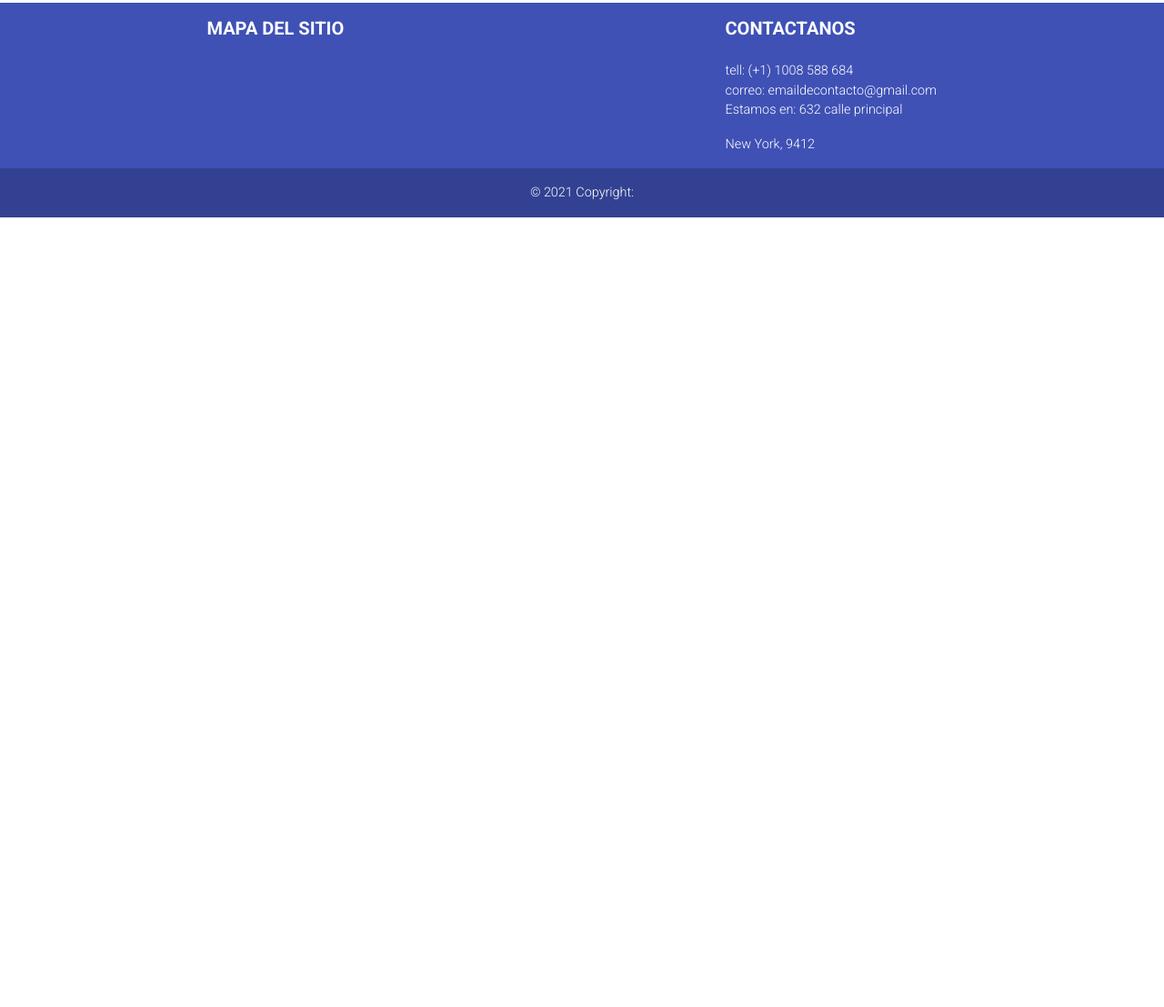
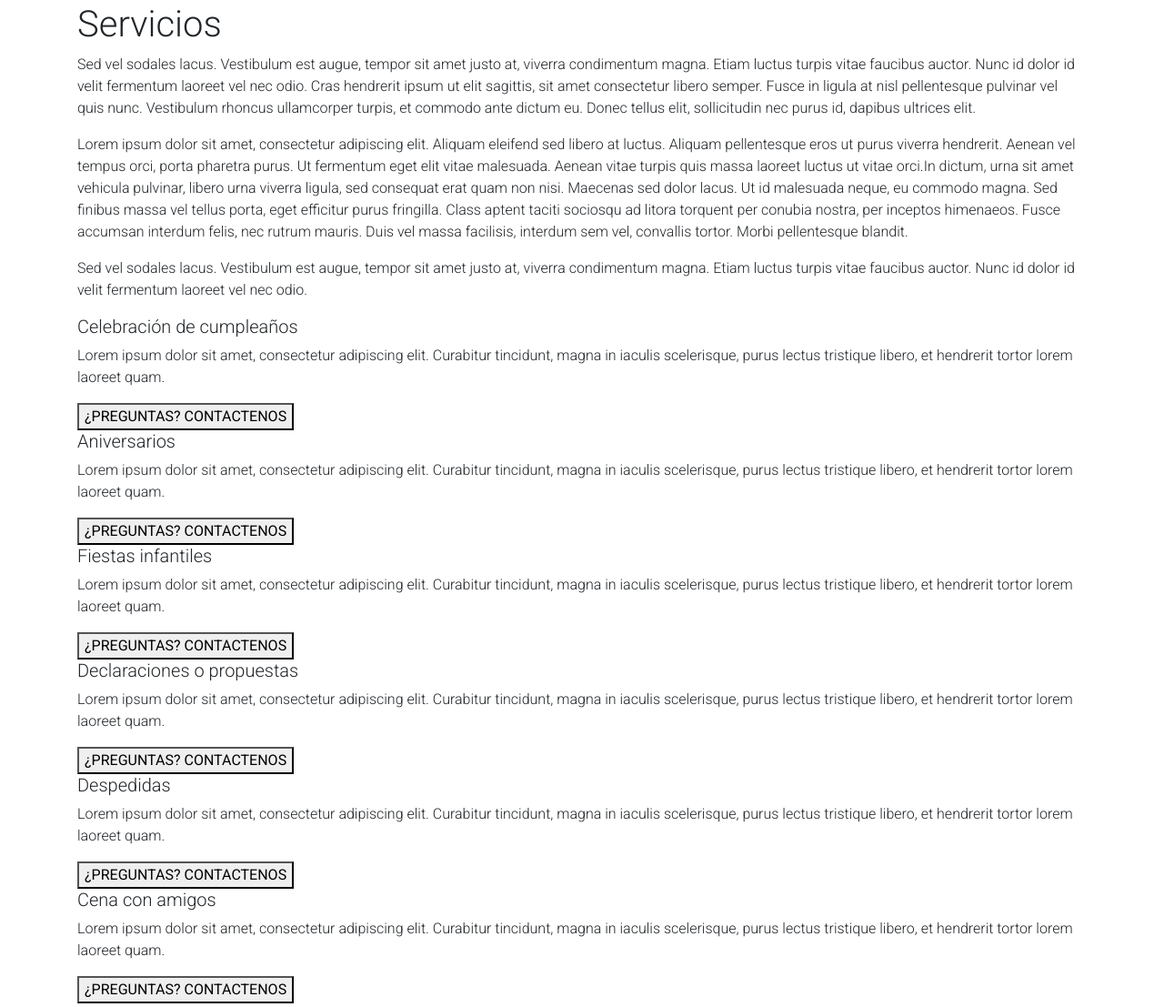
Before and after one commit to Zntoff/Sal-y-Salsa-Restaurante, a plain HTML site: page servicios.html in a window 1280 px wide. Shown: the part 93-1200 px from the top of the page at 91% size. Before the commit the page ends 800 px from the top, so only its background shows below. Drawn offline with Linux system fonts and the light colour scheme.

Commit message:
Update servicios.html

```diff
--- a/servicios.html
+++ b/servicios.html
@@ -1,5 +1,6 @@
 <!DOCTYPE html>
 <html lang="es">
+
 <head>
   <meta charset="UTF-8">
   <meta name="viewport" content="width=device-width, initial-scale=1, shrink-to-fit=no">
@@ -19,6 +20,7 @@
 
   <link rel="stylesheet" href="css/estilosservicios.css">
 </head>
+
 <body>
   <!-- Codigo MDBootstrap-->
   <!--cabezera-->
@@ -60,11 +62,97 @@
 
     <div class="container my-5">
 
-  <section>
+      <main>
+        <h1>Servicios</h1>
+        <div class="servicio-texto">
+          <p>Sed vel sodales lacus. Vestibulum est augue, tempor sit amet justo at, viverra condimentum magna.
+            Etiam luctus turpis vitae faucibus auctor. Nunc id dolor id velit fermentum laoreet vel nec odio.
+            Cras hendrerit ipsum ut elit sagittis, sit amet consectetur libero semper. Fusce in ligula at nisl
+            pellentesque pulvinar vel quis nunc. Vestibulum rhoncus ullamcorper turpis, et commodo ante
+            dictum eu. Donec tellus elit, sollicitudin nec purus id, dapibus ultrices elit.
+          </p>
+
+          <p>
+            Lorem ipsum dolor sit amet, consectetur adipiscing elit. Aliquam eleifend sed libero at luctus.
+            Aliquam pellentesque eros ut purus viverra hendrerit. Aenean vel tempus orci, porta pharetra
+            purus. Ut fermentum eget elit vitae malesuada. Aenean vitae turpis quis massa laoreet luctus
+            ut vitae orci.In dictum, urna sit amet vehicula pulvinar, libero urna viverra ligula, sed
+            consequat erat quam non nisi. Maecenas sed dolor lacus. Ut id malesuada neque, eu commodo magna.
+            Sed finibus massa vel tellus porta, eget efficitur purus fringilla. Class aptent taciti sociosqu
+            ad litora torquent per conubia nostra, per inceptos himenaeos. Fusce accumsan interdum felis, nec
+            rutrum mauris. Duis vel massa facilisis, interdum sem vel, convallis tortor. Morbi pellentesque
+            blandit.
+          </p>
+
+          <p>
+            Sed vel sodales lacus. Vestibulum est augue, tempor sit amet justo at, viverra condimentum magna.
+            Etiam luctus turpis vitae faucibus auctor. Nunc id dolor id velit fermentum laoreet vel nec odio.
+          </p>
+
+        </div>
+
+        <div>
+          <h5>Celebración de cumpleaños</h5>
+          <p>
+            Lorem ipsum dolor sit amet, consectetur adipiscing elit.
+            Curabitur tincidunt, magna in iaculis scelerisque, purus
+             lectus tristique libero, et hendrerit tortor lorem laoreet quam.
+          </p>
+          <button>¿PREGUNTAS? CONTACTENOS</button>
+        </div>
+
+        <div>
+          <h5>Aniversarios</h5>
+          <p>
+            Lorem ipsum dolor sit amet, consectetur adipiscing elit.
+            Curabitur tincidunt, magna in iaculis scelerisque, purus
+             lectus tristique libero, et hendrerit tortor lorem laoreet quam.
+          </p>
+          <button>¿PREGUNTAS? CONTACTENOS</button>
+        </div>
+
+          <div>
+            <h5>Fiestas infantiles</h5>
+            <p>
+              Lorem ipsum dolor sit amet, consectetur adipiscing elit.
+              Curabitur tincidunt, magna in iaculis scelerisque, purus
+               lectus tristique libero, et hendrerit tortor lorem laoreet quam.
+            </p>
+            <button>¿PREGUNTAS? CONTACTENOS</button>
+          </div>
+
+          <div>
+            <h5>Declaraciones o propuestas</h5>
+            <p>
+              Lorem ipsum dolor sit amet, consectetur adipiscing elit.
+              Curabitur tincidunt, magna in iaculis scelerisque, purus
+               lectus tristique libero, et hendrerit tortor lorem laoreet quam.
+            </p>
+            <button>¿PREGUNTAS? CONTACTENOS</button>
+          </div>
+
+          <div>
+            <h5>Despedidas</h5>
+            <p>
+              Lorem ipsum dolor sit amet, consectetur adipiscing elit.
+              Curabitur tincidunt, magna in iaculis scelerisque, purus
+               lectus tristique libero, et hendrerit tortor lorem laoreet quam.
+            </p>
+            <button>¿PREGUNTAS? CONTACTENOS</button>
+          </div>
+
+          <div>
+            <h5>Cena con amigos</h5>
+            <p>
+              Lorem ipsum dolor sit amet, consectetur adipiscing elit.
+              Curabitur tincidunt, magna in iaculis scelerisque, purus
+               lectus tristique libero, et hendrerit tortor lorem laoreet quam.
+            </p>
+            <button>¿PREGUNTAS? CONTACTENOS</button>
+          </div>
 
 
-  </section>
-
+      </main>
     </div>
 
 
@@ -154,11 +242,12 @@
 
     <!-- Your custom scripts (optional) -->
     <script type="text/javascript">
-    $(function(){
+      $(function () {
         new WOW().init();
       });
     </script>
 
 
 </body>
+
 </html>
```
Lines whose indentation alone changed are shown as unchanged.
